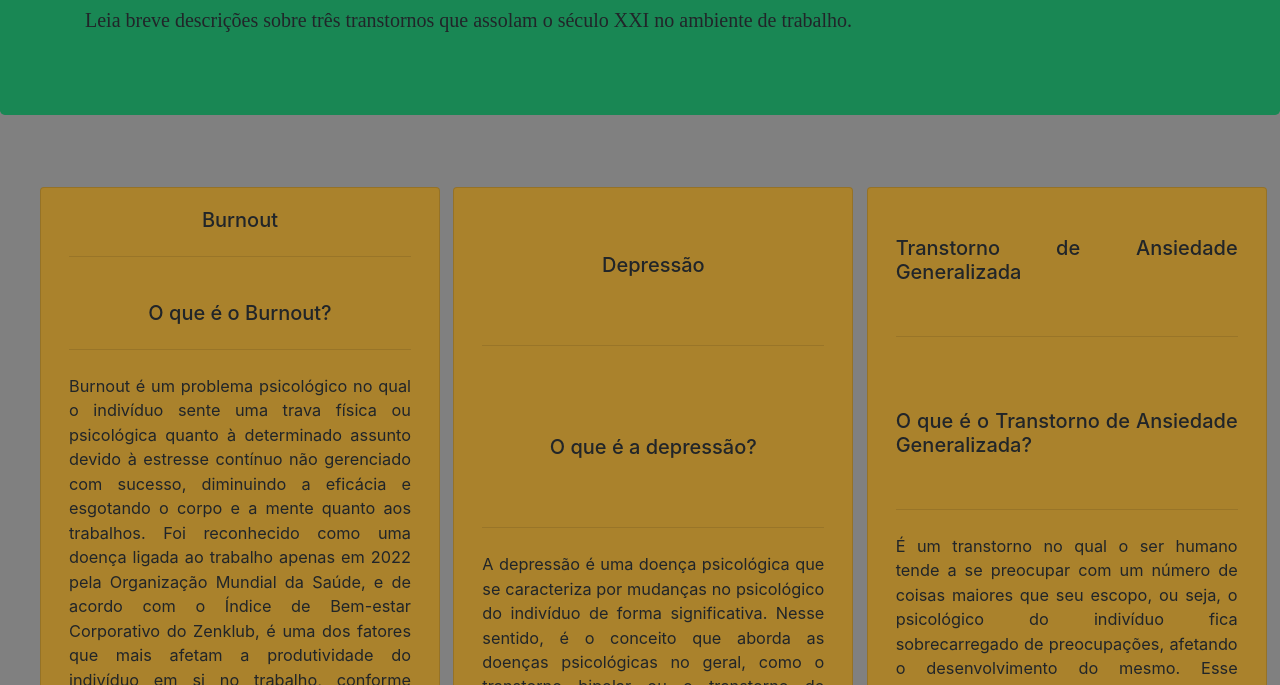
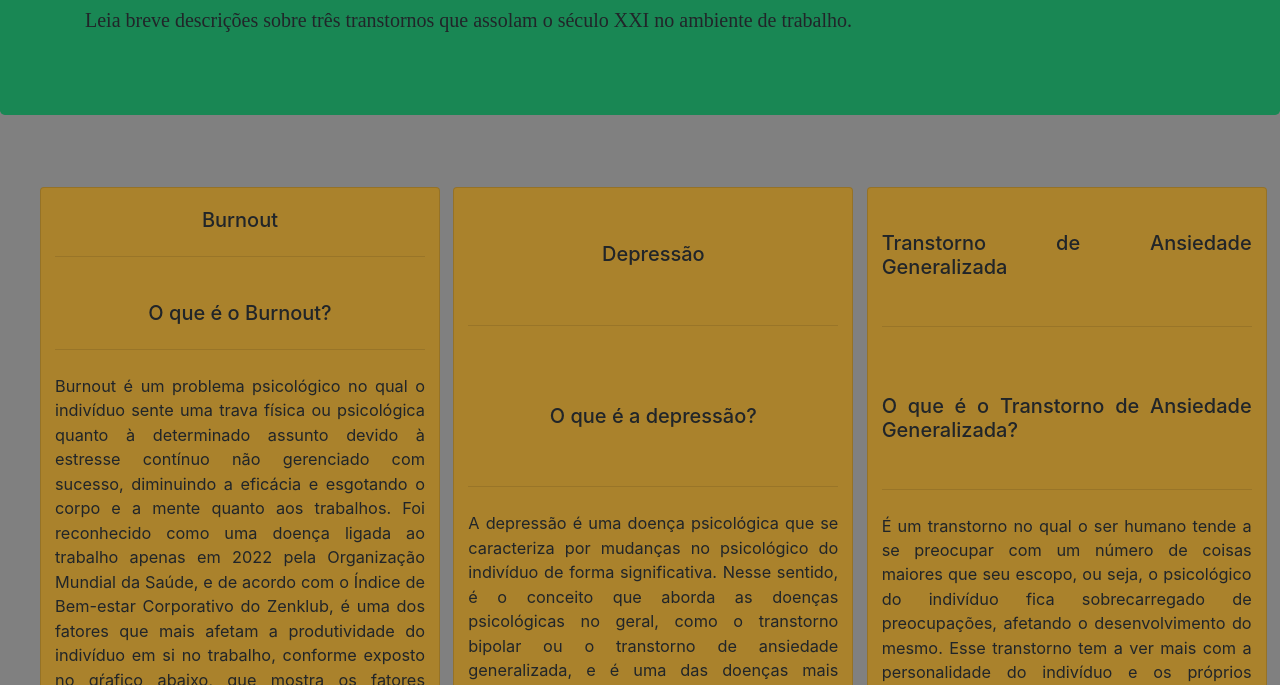
Before and after one commit to Tsumioshino/site_html_css_psi, a plain HTML site: page index.html in a window 1280 px wide. Shown: the part 115-800 px from the top of the page. Drawn offline with nearby package versions, Linux system fonts and the light colour scheme.

Commit message:
Add files via upload

```diff
--- a/index.css
+++ b/index.css
@@ -15,8 +15,8 @@
   row-gap: 8px;
   width: 25rem;
   border-radius: 80px;
-  padding-left: 28px;
-  padding-right: 28px;
+  padding-left: 14px;
+  padding-right: 14px;
   font-size: 102%;
 
 }
```
